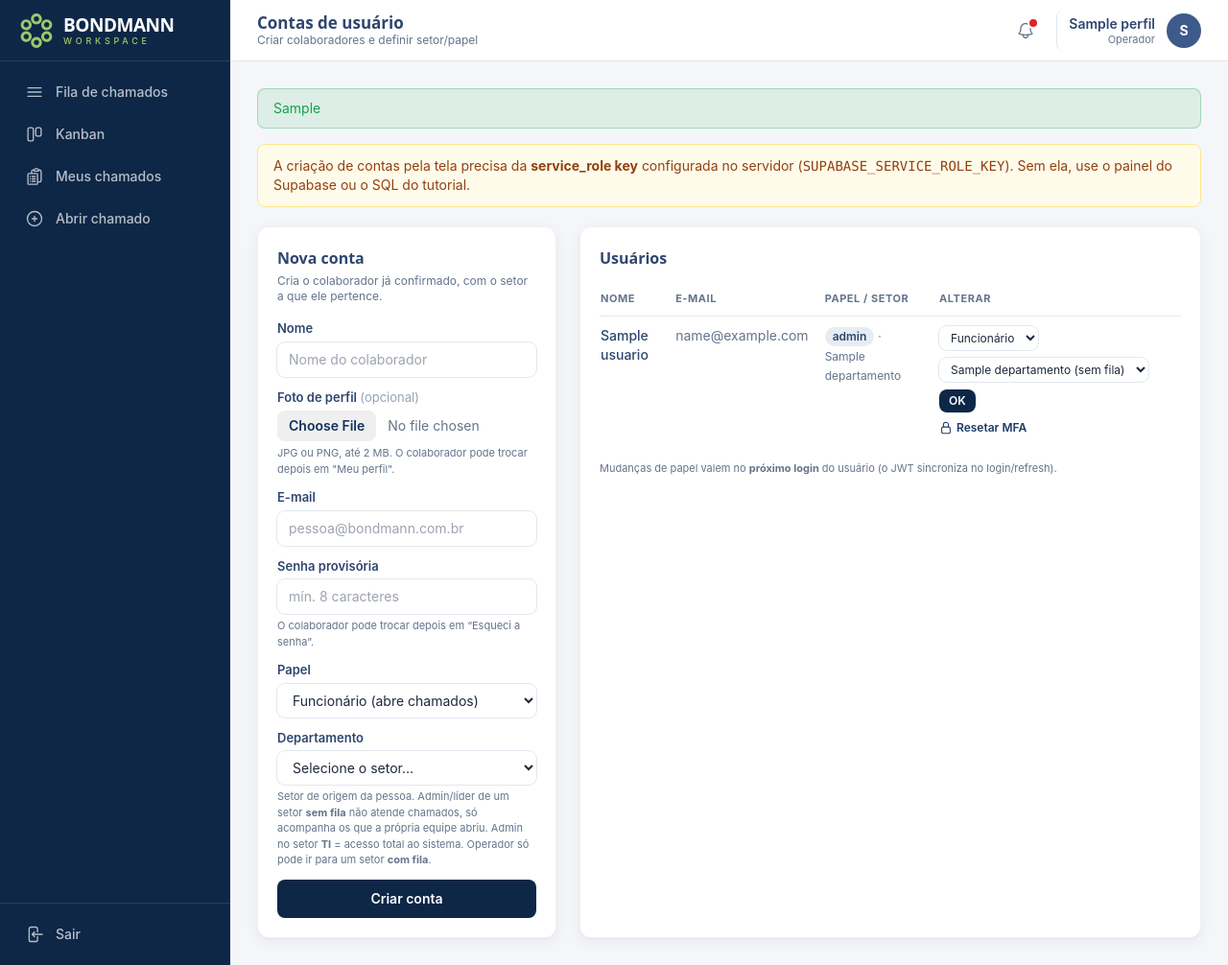
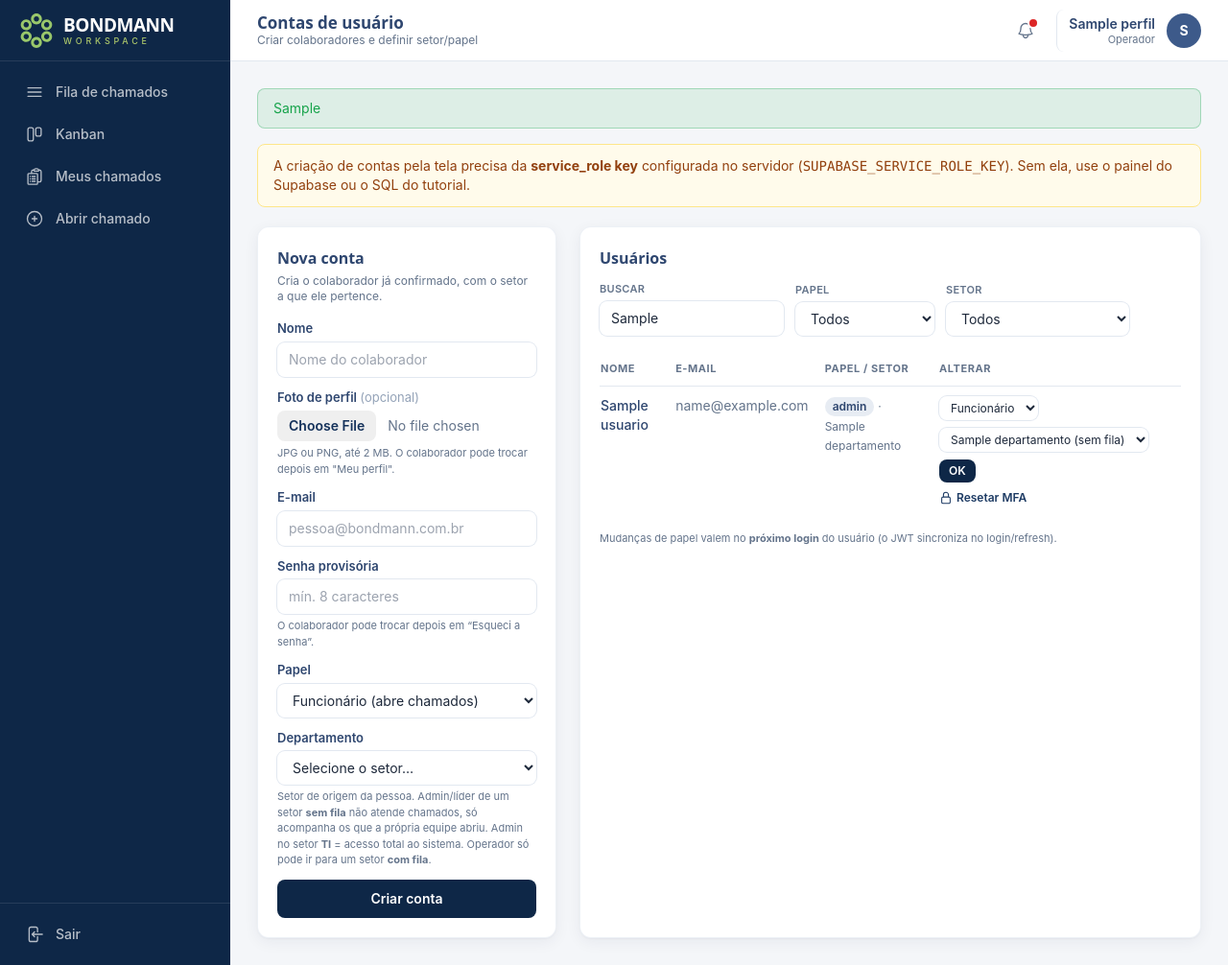
Before and after one commit to OsvaldoBello/Portal-chamados-Bondmann, a Python web app: template app/templates/admin/usuarios.html in a window 1280 px wide. Shown: the whole page at 96% size. Run offline with Jinja, Linux system fonts and the light colour scheme; the template is opened without the code that fills it: most values are stand-ins (such as "Sample title", 1, 10 or a date in 2020); some libraries are stand-ins or nearby versions.

Commit message:
fix: contagem do Kanban, e-mails ausentes e filtro em contas de usuário
- Kanban mostrava colunas[s]|length (truncado pelo LIMIT 200 combinado da
  query fila()) em vez de stats[s] (contagem real, sem limite, já usada na
  tela de Lista) — cabeçalhos das colunas agora batem com o total real.
- _emails_por_id() não paginava client.auth.admin.list_users(); usuários
  além da primeira página do GoTrue ficavam sem e-mail na tela de contas.
- Novo filtro (busca por nome/e-mail, papel, setor) em /admin/usuarios.

Co-Authored-By: Claude Sonnet 5 <noreply@anthropic.com>

```diff
--- a/app/templates/admin/usuarios.html
+++ b/app/templates/admin/usuarios.html
@@ -5,6 +5,11 @@
 {% block subheading %}Criar colaboradores e definir setor/papel{% endblock %}
 {% block content %}
 {% set PAPEL_LABEL = {"CLIENTE": "Funcionário", "OPERADOR": "Operador", "ADMIN": "Admin de setor"} %}
+{# Querystring dos filtros ativos — preserva a busca/papel/setor ao confirmar/cancelar exclusão. #}
+{% set ns = '' %}
+{% if busca_sel %}{% set ns = ns ~ '&busca=' ~ busca_sel %}{% endif %}
+{% if papel_sel %}{% set ns = ns ~ '&papel=' ~ papel_sel %}{% endif %}
+{% if setor_sel %}{% set ns = ns ~ '&setor=' ~ setor_sel %}{% endif %}
 
 {% if ok %}<div class="mb-4 rounded-lg bg-sla-ok/10 border border-sla-ok/30 px-4 py-2.5 text-sm text-sla-ok">{{ ok }}</div>{% endif %}
 {% if erro %}<div class="mb-4 rounded-lg bg-red-50 border border-red-200 px-4 py-2.5 text-sm text-red-700">{{ erro }}</div>{% endif %}
@@ -76,6 +81,40 @@
   {# ---------- Usuários existentes ---------- #}
   <section class="lg:col-span-2 bg-white rounded-xl shadow-card border border-line/60 p-5">
     <h3 class="font-display font-bold text-navy mb-3">Usuários</h3>
+
+    {# Filtro: nome/e-mail (busca livre) + papel + setor. Form GET autosubmit,
+       mesmo padrão de app/templates/workspace/fila.html e kanban.html. #}
+    <form method="get" action="/admin/usuarios" class="mb-4 flex flex-wrap items-end gap-3">
+      <label class="flex flex-col gap-1">
+        <span class="text-[11px] font-semibold uppercase tracking-wide text-muted">Buscar</span>
+        <input type="search" name="busca" value="{{ busca_sel }}" placeholder="Nome ou e-mail" data-autosubmit
+               class="px-3 py-2 rounded-lg ring-1 ring-line bg-white text-sm outline-none focus:ring-2 focus:ring-navy-500 w-48">
+      </label>
+      <label class="flex flex-col gap-1">
+        <span class="text-[11px] font-semibold uppercase tracking-wide text-muted">Papel</span>
+        <select name="papel" data-autosubmit
+                class="px-3 py-2 rounded-lg ring-1 ring-line bg-white text-sm outline-none focus:ring-2 focus:ring-navy-500 cursor-pointer">
+          <option value="">Todos</option>
+          {% for p, rot in PAPEL_LABEL.items() %}
+          <option value="{{ p }}" {% if p == papel_sel %}selected{% endif %}>{{ rot }}</option>
+          {% endfor %}
+        </select>
+      </label>
+      <label class="flex flex-col gap-1">
+        <span class="text-[11px] font-semibold uppercase tracking-wide text-muted">Setor</span>
+        <select name="setor" data-autosubmit
+                class="px-3 py-2 rounded-lg ring-1 ring-line bg-white text-sm outline-none focus:ring-2 focus:ring-navy-500 cursor-pointer">
+          <option value="">Todos</option>
+          {% for d in departamentos %}
+          <option value="{{ d.id }}" {% if d.id|string == setor_sel %}selected{% endif %}>{{ d.nome }}</option>
+          {% endfor %}
+        </select>
+      </label>
+      {% if tem_filtro_usuarios %}
+      <a href="/admin/usuarios" class="text-sm text-muted hover:text-navy pb-2">limpar filtros</a>
+      {% endif %}
+    </form>
+
     <div class="overflow-x-auto">
       <table class="w-full text-sm">
         <thead class="text-left text-[11px] font-bold uppercase tracking-wider text-muted">
@@ -127,12 +166,12 @@
                       <input type="hidden" name="csrf_token" value="{{ csrf_token }}">
                       <button class="text-xs font-semibold px-3 py-1.5 rounded-lg bg-sla-danger text-white hover:brightness-95">Confirmar exclusão</button>
                     </form>
-                    <a href="/admin/usuarios" class="text-xs font-semibold px-3 py-1.5 rounded-lg bg-surface2 text-navy hover:bg-line">Cancelar</a>
+                    <a href="/admin/usuarios{% if ns %}?{{ ns[1:] }}{% endif %}" class="text-xs font-semibold px-3 py-1.5 rounded-lg bg-surface2 text-navy hover:bg-line">Cancelar</a>
                   </div>
                 </div>
                 {% else %}
                 {# Etapa 1 — pede confirmação (GET, não exclui nada ainda). #}
-                <a href="/admin/usuarios?confirmar={{ u.id }}"
+                <a href="/admin/usuarios?confirmar={{ u.id }}{{ ns }}"
                    class="inline-flex items-center gap-1 text-xs font-semibold text-sla-danger hover:underline">
                   <svg class="w-3.5 h-3.5" viewBox="0 0 24 24" fill="none" stroke="currentColor" stroke-width="1.8" stroke-linecap="round" stroke-linejoin="round"><path d="M6 7h12M9 7V5.5A1.5 1.5 0 0110.5 4h3A1.5 1.5 0 0115 5.5V7m-6 4v6m4-6v6M5 7l1 12a2 2 0 002 2h8a2 2 0 002-2l1-12"/></svg>
                   Excluir conta
@@ -143,7 +182,7 @@
             </td>
           </tr>
           {% else %}
-          <tr><td colspan="4" class="py-3 text-sm text-muted">Nenhum usuário.</td></tr>
+          <tr><td colspan="4" class="py-3 text-sm text-muted">{% if tem_filtro_usuarios %}Nenhum usuário encontrado com esse filtro.{% else %}Nenhum usuário.{% endif %}</td></tr>
           {% endfor %}
         </tbody>
       </table>
--- a/app/templates/workspace/kanban.html
+++ b/app/templates/workspace/kanban.html
@@ -93,7 +93,7 @@
         {% endif %}
       {% endif %}
       <span class="text-xs font-bold uppercase tracking-wide text-muted">{{ label }}</span>
-      <span class="text-xs font-semibold text-navy bg-white rounded-full px-2 py-0.5">{{ colunas[s]|length }}</span>
+      <span class="text-xs font-semibold text-navy bg-white rounded-full px-2 py-0.5">{{ stats[s] }}</span>
     </header>
     {# min-h-0 é o que permite este flex item encolher abaixo do conteúdo e
        rolar internamente (senão o flex-col empurra a altura pro conteúdo e
```
Also changed, not shown: app/routes/admin.py (+41 -5 lines), docs/CHANGELOG.md.
